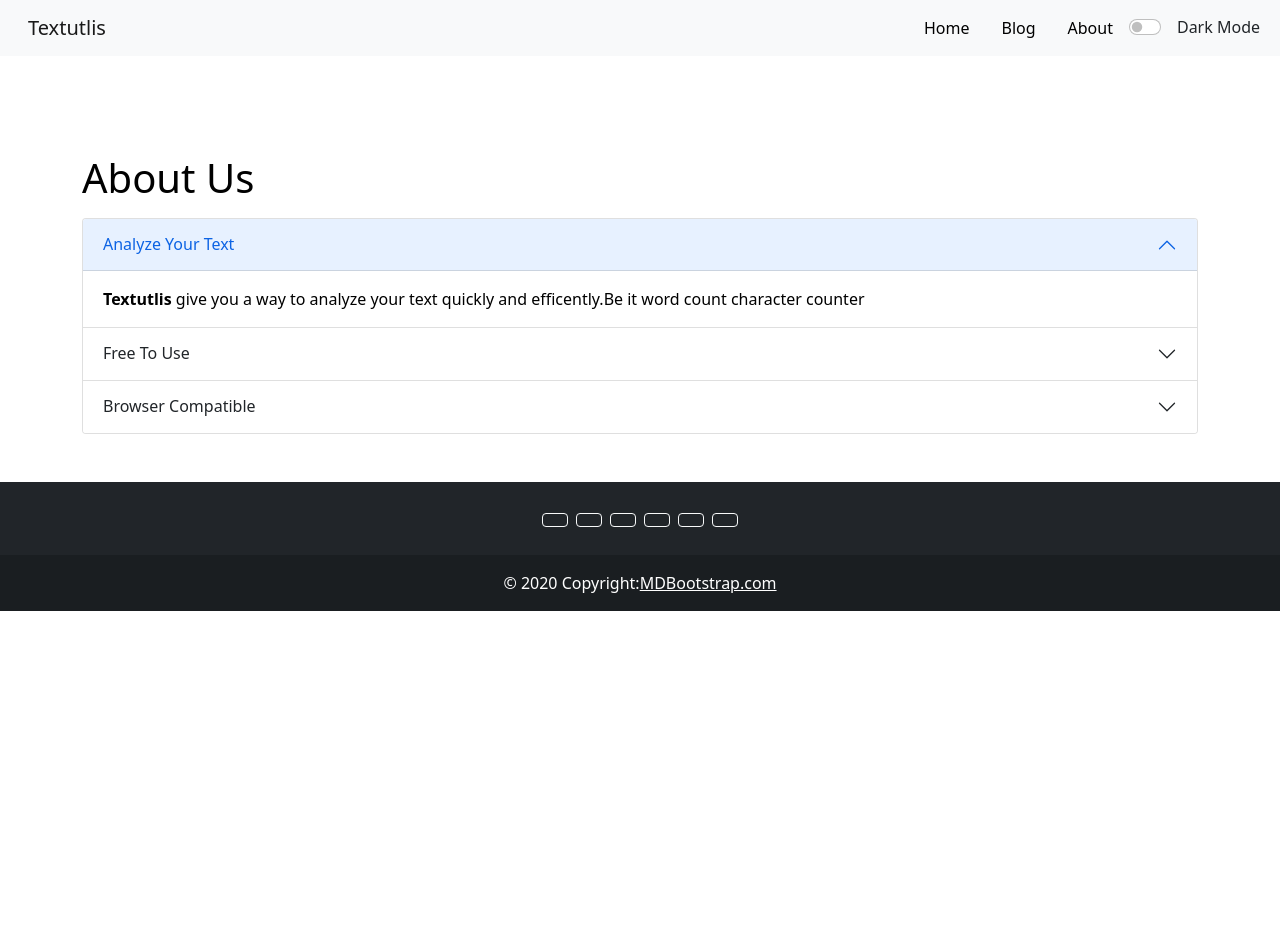
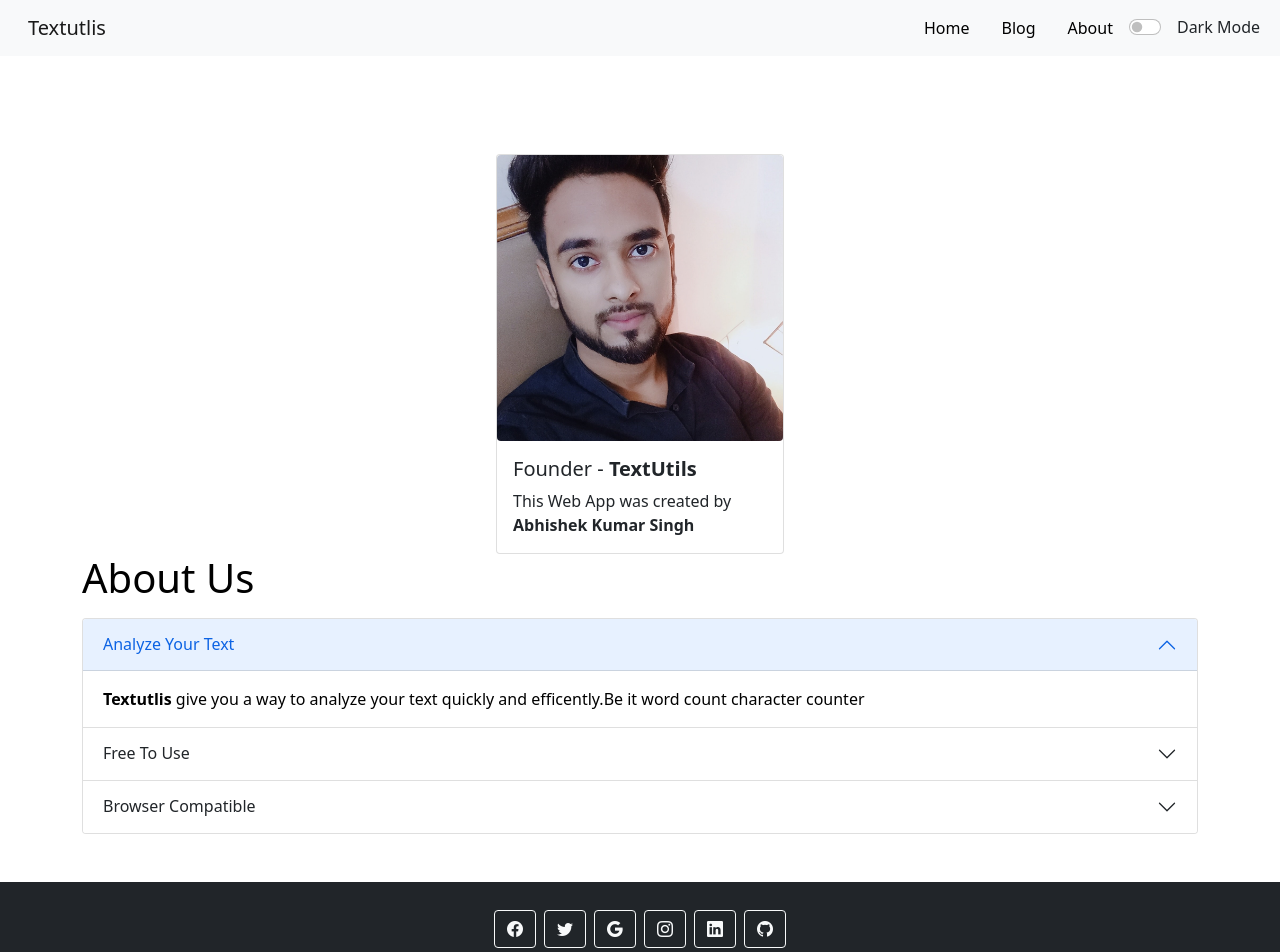
Before and after one commit to singhabhishekcse/Textutlis, a React (Create React App) app: page /about in a window 1280 px wide. Shown: the top 952 px of the page. Before the commit the page ends 800 px from the top, so only its background shows below. Built offline with nearby package versions, Linux system fonts and the light colour scheme.

Commit message:
about components changes

```diff
--- a/public/index.html
+++ b/public/index.html
@@ -15,7 +15,7 @@
 
     <link href="https://cdn.jsdelivr.net/npm/bootstrap@5.1.0/dist/css/bootstrap.min.css" rel="stylesheet" integrity="sha384-KyZXEAg3QhqLMpG8r+8fhAXLRk2vvoC2f3B09zVXn8CA5QIVfZOJ3BCsw2P0p/We" crossorigin="anonymous">
 
-
+    <link rel="stylesheet" href="https://cdn.jsdelivr.net/npm/bootstrap-icons@1.5.0/font/bootstrap-icons.css">
     <title>Textutlis | Words counter | Characters Counter | Lowercase to Uppercase | Uppercase to Lowercase</title>
 
   </head>
--- a/src/App.js
+++ b/src/App.js
@@ -68,9 +68,9 @@
             <Blog  mode={mode} />
           </Route>
         </Switch>
+        <Footer />
+       </Router>
 
-       </Router>
-       <Footer />
     </>
   );
 }
--- a/src/Components/Footer.js
+++ b/src/Components/Footer.js
@@ -1,43 +1,45 @@
 import React from 'react'
+import { Link } from 'react-router-dom';
 
 const Footer = () => {
     return (
-        <>  <footer className ="bg-dark text-center text-white">
+        <>
+         <footer className ="bg-dark text-center text-white mt-5">
                     {/* <!-- Grid container --> */}
                     <div className ="container p-4 pb-0">
                       {/* <!-- Section: Social media --> */}
                       <section className ="mb-4">
                         {/* <!-- Facebook --> */}
                         <a className ="btn btn-outline-light btn-floating m-1" href="https://www.facebook.com/mranoint" role="button"
-              ><i className ="fab fa-facebook-f"></i></a>
+                          ><i className ="bi bi-facebook"></i></a>
 
                         {/* <!-- Twitter --> */}
                         <a className ="btn btn-outline-light btn-floating m-1" href="https://www.twitter.com/mranoint" role="button"
-              ><i className ="fab fa-twitter"></i></a>
+                          ><i className ="bi bi-twitter"></i></a>
 
                         {/* <!-- Google --> */}
                         <a className ="btn btn-outline-light btn-floating m-1" href="https://www.google.com/mranoint" role="button"
-              ><i className ="fab fa-google"></i></a>
+                          ><i className ="bi bi-google"></i></a>
 
                         {/* <!-- Instagram --> */}
                         <a className ="btn btn-outline-light btn-floating m-1" href="https://www.instagram.com/mranoint" role="button"
-              ><i className ="fab fa-instagram"></i></a>
+                          ><i className ="bi bi-instagram"></i></a>
 
                         {/* <!-- Linkedin --> */}
                         <a className ="btn btn-outline-light btn-floating m-1" href="https://www.linkedin.com/mranoint" role="button"
-              ><i className ="fab fa-linkedin-in"></i></a>
+                          ><i className ="bi bi-linkedin"></i></a>
 
                         {/* <!-- Github --> */}
                         <a className ="btn btn-outline-light btn-floating m-1" href="https://www.github.com/mranoint" role="button"
-              ><i className ="fab fa-github"></i></a>
+                          ><i className ="bi bi-github"></i></a>
                       </section>
                       {/* <!-- Section: Social media --> */}
                     </div>
                     {/* <!-- Grid container --> */}
 
                     {/* <!-- Copyright --> */}
-        <div className ="text-center p-3" style={{backgroundColor: "rgba(0, 0, 0, 0.2)"}}>© 2020 Copyright:
-          <a className ="text-white" href="https://mdbootstrap.com/">MDBootstrap.com</a>
+                    <div className ="text-center p-3" style={{backgroundColor: "rgba(0, 0, 0, 0.2)"}}>© 2022 Copyright :
+                      <Link className ="text-white" to="/" style={{textDecorationStyle:"none"}}>TextUtlis</Link>
                     </div>
                     {/* <!-- Copyright --> */}
         </footer>
--- a/src/Components/TextForm.js
+++ b/src/Components/TextForm.js
@@ -69,17 +69,17 @@
                     <button disabled={text.length === 0}  type="button" className="btn btn-info my-2 mx-1" style={{color : "black" , backgroundColor : "#ffba08", fontSize : "1rem"}} onClick={removeExtraSpaces}>Remove Extra Space</button>
                 </div>
              </div>
-             <div className="container mx-15 my-5">
+             <div className="container-md mx-15 my-5">
+
                  <h2 style= {{ color: props.mode === "dark" ? "white": "black" }}>Your Text Summary</h2>
                  <p style= {{ color: props.mode === "dark" ? "white": "black" }}> <b style= {{ color: props.mode === "dark" ? "white": "black" }}>{ arrUdated.length}</b> Words , <b>{text.length}</b> Characters</p>
                  <p style= {{ color: props.mode === "dark" ? "white": "black" }}><b>{arrUdated1.length}</b> Sentence</p>
-
-
-
-
                  <p style= {{ color: props.mode === "dark" ? "white": "black" }}><b>{0.008 *  arrUdated.length }</b> Minutes reads </p>
+                 </div>
+                 <div className="col">
                  <h2 style= {{ color: props.mode === "dark" ? "white": "black" }}>Preview</h2>
                  <p style= {{ color: props.mode === "dark" ? "white": "black" }}>{text}</p>
+
              </div>
             </div>
 
--- a/src/Components/about.js
+++ b/src/Components/about.js
@@ -7,6 +7,19 @@
 
     return (
         <> <div className="container my-5">
+            <div className="container d-flex justify-content-center">
+                <div className ="card" style={{width: "18rem"}}>
+                     <img src="dp.jpeg" className ="card-img-top rounded" alt="dpimg" />
+                    <div className ="card-body">
+                            <h5 className ="card-title">Founder - <strong>TextUtils</strong> </h5>
+                            <p className ="card-text">This Web App was created by <strong>Abhishek Kumar Singh</strong> </p>
+
+                    </div>
+                </div>
+            </div>
+
+
+
                     <h1 style= {{ color: props.mode === "dark" ? "white": "black" }}>About Us</h1>
                         <div className="accordion my-3" id="accordionExample" >
                                         <div className="accordion-item">
```
Also changed, not shown: public/dp.jpeg (added). Lines whose indentation alone changed are shown as unchanged.
